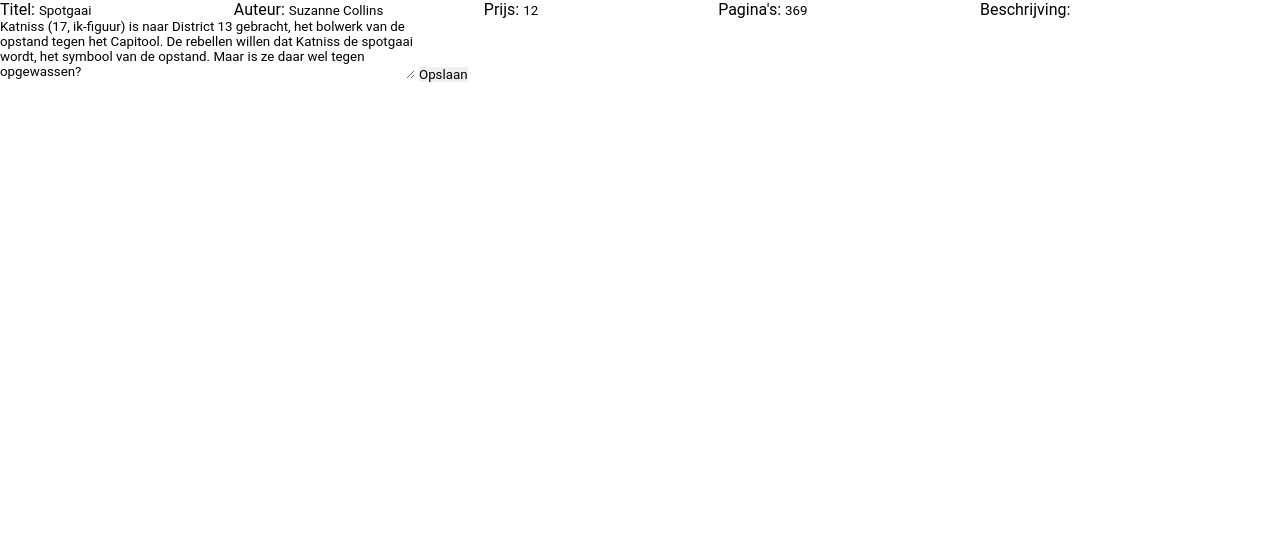
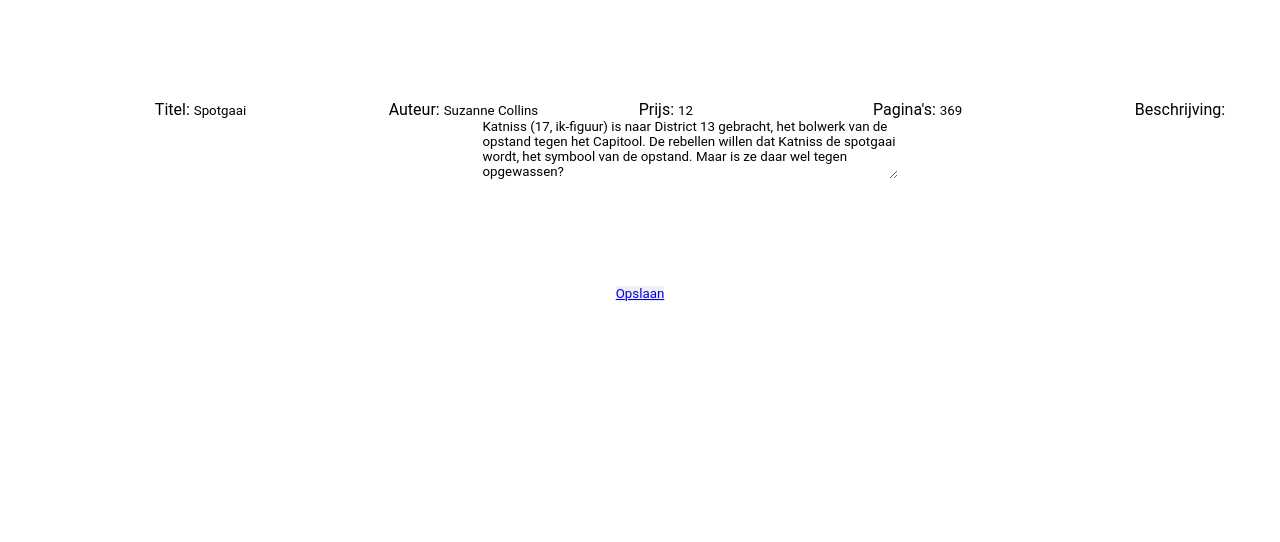
Before and after one commit to AxlVreeke/C2_CodeCamp, a PHP site: page /C2_CodeCamp/resources/admin-pagina/edit.php?id=2 in a window 1280 px wide. Shown: the part 85-627 px from the top of the page. Run offline with PHP 8.4, Linux system fonts and the light colour scheme; data comes from the database, SQL or seed files in the repository.

Commit message:
update edit page

```diff
--- a/CSS/style.css
+++ b/CSS/style.css
@@ -814,3 +814,14 @@ iframe {
     display: flex;
     justify-content: space-around;
 }
+
+.edit-form{
+    margin-top: 100px;
+    margin-left: 100px;
+    text-align: center;
+}
+
+.opslaan{
+    text-align: center;
+    margin-top: 100px;
+}
--- a/resources/admin-pagina/edit.php
+++ b/resources/admin-pagina/edit.php
@@ -8,6 +8,7 @@
     $statement->execute([":id" => $id]);
     $boek = $statement->fetch(PDO::FETCH_ASSOC);
 ?>
+<div class="edit-form">
     <form action="">
         <label for="fname">Titel:</label>
         <input type="text" name="title" value="<?php echo $boek['title']; ?>">
@@ -19,8 +20,11 @@
         <input type="number" name="pages" value="<?php echo $boek['pages']; ?>">
         <label for="fname">Beschrijving:</label>
         <textarea rows="4" cols="50" name="description" form="usrform"><?php echo $boek['description']; ?></textarea>
-    <input type="submit" value="Opslaan">
     </form>
+</div>
+<div class="opslaan">
+    <button><a href="../../">Opslaan</a></button>
+</div>
 
 
 <?php require_once "../../footer.php"; ?>
```
Lines whose indentation alone changed are shown as unchanged.
